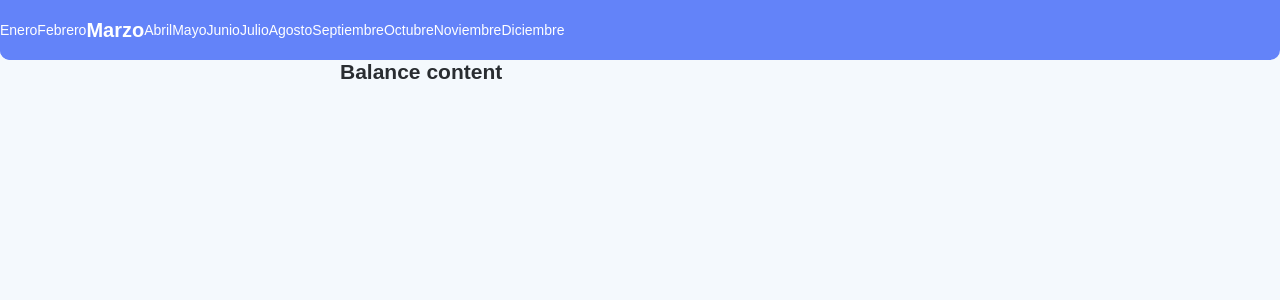
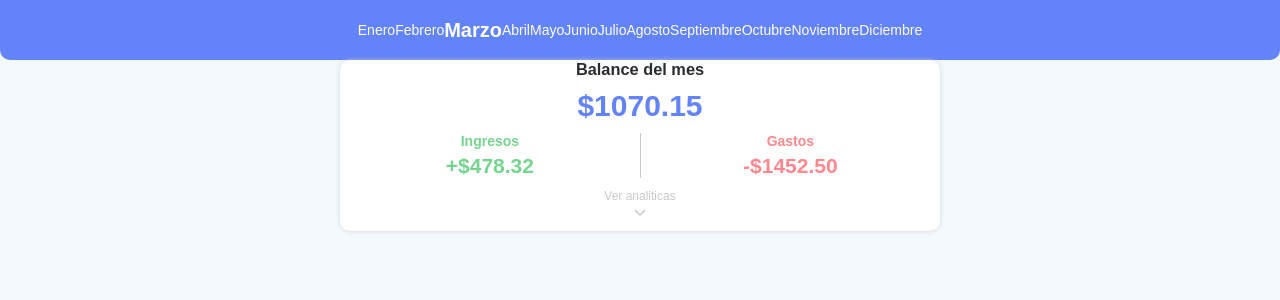
Before and after one commit to IrvingRR/control-cost-app, a React (Vite) app: page / in a window 1280 px wide. Shown: the top 300 px of the page. Built offline with nearby package versions, Linux system fonts and the light colour scheme.

Commit message:
[Design]: Balance component design created

```diff
--- a/package.json
+++ b/package.json
@@ -10,6 +10,9 @@
     "preview": "vite preview"
   },
   "dependencies": {
+    "@fortawesome/fontawesome-svg-core": "^6.4.0",
+    "@fortawesome/free-solid-svg-icons": "^6.4.0",
+    "@fortawesome/react-fontawesome": "^0.2.0",
     "react": "^18.2.0",
     "react-dom": "^18.2.0",
     "styled-components": "^6.0.2"
--- a/src/App.jsx
+++ b/src/App.jsx
@@ -1,5 +1,5 @@
 import { Button } from "./common/Button";
-import { MonthFilter } from "./components";
+import { Balance, MonthFilter } from "./components";
 import { Container, Content } from "./styled/common/main.styles";
 import { GlobalStyle } from "./styled/globalStyles";
 
@@ -11,7 +11,7 @@ function App() {
       <Container>
         <MonthFilter/>
         <Content>
-          <h2>Balance content</h2>
+          <Balance/>
         </Content>
       </Container>
     </>
--- a/src/common/Button.jsx
+++ b/src/common/Button.jsx
@@ -1,10 +1,10 @@
-// import { FontAwesomeIcon } from '@fortawesome/react-fontawesome';
+import { FontAwesomeIcon } from '@fortawesome/react-fontawesome';
 import { ButtonElement } from '../styled/common/button.styles';
 
 export const Button = ({ label, icon, variant, ...props }) => {
   return (
     <ButtonElement variant={variant} { ...props }>
-      {/* { icon && <FontAwesomeIcon icon={icon} /> } */}
+      { icon && <FontAwesomeIcon icon={icon} /> }
       {label}
     </ButtonElement>
   );
--- /dev/null
+++ b/src/components/Balance.jsx
@@ -0,0 +1,35 @@
+import { useState } from 'react';
+import { FontAwesomeIcon } from '@fortawesome/react-fontawesome';
+import { faChevronDown, faChevronUp } from '@fortawesome/free-solid-svg-icons';
+import { BalanceCard, BalanceValue, Statistics, StatisticsValue, AnalyticsCard, AnalyticsButton } from "../styled/components/balance.styles";
+
+export const Balance = () => {
+
+    const [isAnalyticsVisible, setIsAnalyticsVisible] = useState(false);
+
+    const handleToggleAnalytics = () => setIsAnalyticsVisible(!isAnalyticsVisible);
+
+    return (
+        <BalanceCard>
+            <h3>Balance del mes</h3>
+            <BalanceValue>$1070.15</BalanceValue>
+            <Statistics>
+                <StatisticsValue>
+                    <h4>Ingresos</h4>
+                    <h2>+$478.32</h2>
+                </StatisticsValue>
+                <StatisticsValue>
+                    <h4>Gastos</h4>
+                    <h2>-$1452.50</h2>
+                </StatisticsValue>
+            </Statistics>
+            <AnalyticsButton onClick={handleToggleAnalytics}>
+                <span>Ver analiticas</span>
+                {isAnalyticsVisible ? <FontAwesomeIcon icon={faChevronUp}/> : <FontAwesomeIcon icon={faChevronDown}/>}
+            </AnalyticsButton>
+                <AnalyticsCard showAnalytics={isAnalyticsVisible}>
+                    <h2>Data analityc</h2>
+                </AnalyticsCard>
+        </BalanceCard>
+  );
+};
--- a/src/components/index.js
+++ b/src/components/index.js
@@ -1 +1,2 @@
+export * from './Balance';
 export * from './MonthFilter';
--- a/src/styled/common/main.styles.js
+++ b/src/styled/common/main.styles.js
@@ -9,6 +9,7 @@ export const Container = styled.main`
 
 export const Content = styled.div`
     width: 100%;
+    padding: 20px;
 
     @media screen and (min-width: 768px) {
         width: 600px;
--- /dev/null
+++ b/src/styled/components/balance.styles.js
@@ -0,0 +1,73 @@
+import styled, { css } from 'styled-components';
+
+export const BalanceCard = styled.div`
+    width: 100%;
+    border-radius: var(--radius);
+    background-color: var(--background-secondary-color);
+    box-shadow: var(--shadow);
+    padding: 15px;
+    display: flex;
+    flex-direction: column;
+    gap: 10px;
+    align-items: center;
+`;
+
+export const BalanceValue = styled.h2`
+    font-size: var(--fs-xl);
+    color: var(--primary-color);
+`;
+
+export const Statistics = styled.div`
+    width: 100%;
+    display: flex;
+    align-items: center;
+    justify-content: space-between;
+`;
+
+export const StatisticsValue = styled.div`
+    display: flex;
+    width: 100%;
+    flex-direction: column;
+    gap: 5px;
+    align-items: center;
+    padding: 10px 20px;
+    color: var(--success-color);
+
+    &:nth-child(2) {
+        color: var(--danger-color);
+        border-left: 1px solid var(--border-color);
+    }
+`;
+
+export const AnalyticsButton = styled.button`
+    width: 100%;
+    display: flex;
+    flex-direction: column;
+    align-items: center;
+    gap: 3px;
+    font-size: var(--fs-s);
+    color: var(--gray-color);
+    background-color: transparent;
+`;
+
+export const AnalyticsCard = styled.div`
+    width: 100%;
+    border-radius: var(--radius);
+    padding: 20px;
+    /* box-shadow: var(--shadow); */
+    display: flex;
+    justify-content: center;
+    align-items: center;
+    height: 200px;
+    height: 0;
+    padding: 0 20px;
+    overflow: hidden;
+    transition: var(--transition);
+    border: var(--initial-border);
+
+    ${props => props.showAnalytics && css`
+        height: 200px;
+        padding: 20px;
+        border-color: var(--border-color);
+    `}
+`;
--- a/src/styled/components/monthFilter.styles.js
+++ b/src/styled/components/monthFilter.styles.js
@@ -12,6 +12,10 @@ export const MonthsContainer = styled.ul`
 
     &::-webkit-scrollbar {
         display: none;
+    }
+
+    @media screen and (min-width: 768px) {
+        justify-content: center;
     }
 
 `;
--- a/src/styled/globalStyles.js
+++ b/src/styled/globalStyles.js
@@ -37,7 +37,7 @@ export const GlobalStyle = createGlobalStyle`
 
     /* Other variables */
     --transition: 0.3s ease;
-    --radius: 5px;
+    --radius: 10px;
     --initial-border: 1px solid transparent;
     --shadow: 0px 0px 5px 0px rgba(201,201,201,0.75);
 
```
Also changed, not shown: 1 other file (tests, documents, lock files or other folders).
